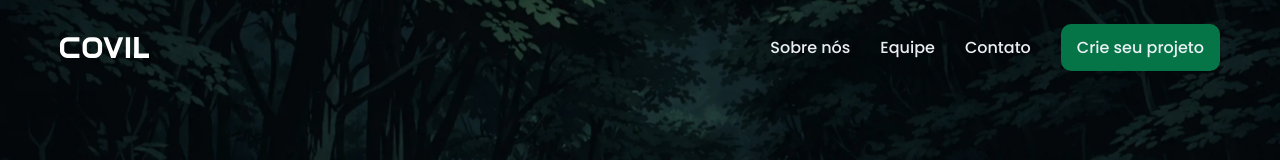
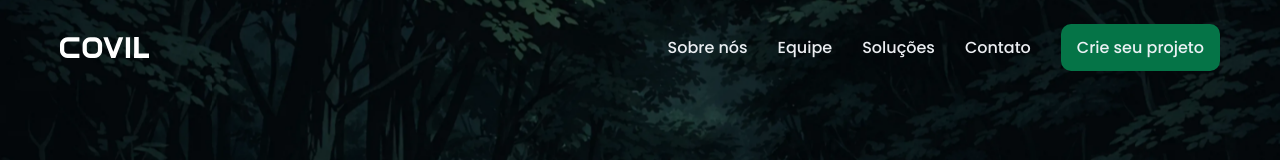
Before and after one commit to Covil-Works/Site-Covil, a React (Vite) app: page / in a window 1280 px wide. Shown: the top 160 px of the page. Built offline with nearby package versions, Linux system fonts and the light colour scheme.

Commit message:
feat(nav): add solutions menu link
- Add Soluções beside Equipe in the main navigation
- Highlight the active solutions route

```diff
--- a/src/components/Navbar.jsx
+++ b/src/components/Navbar.jsx
@@ -81,6 +81,13 @@ function Navbar({ activePage = "" }) {
               Equipe
             </a>
             <a
+              href="/solucoes"
+              onClick={closeMobileMenu}
+              className={activePage === "solucoes" ? "is-active" : ""}
+            >
+              Soluções
+            </a>
+            <a
               href="/#contato"
               onClick={closeMobileMenu}
               className={activePage === "contato" ? "is-active" : ""}
```
